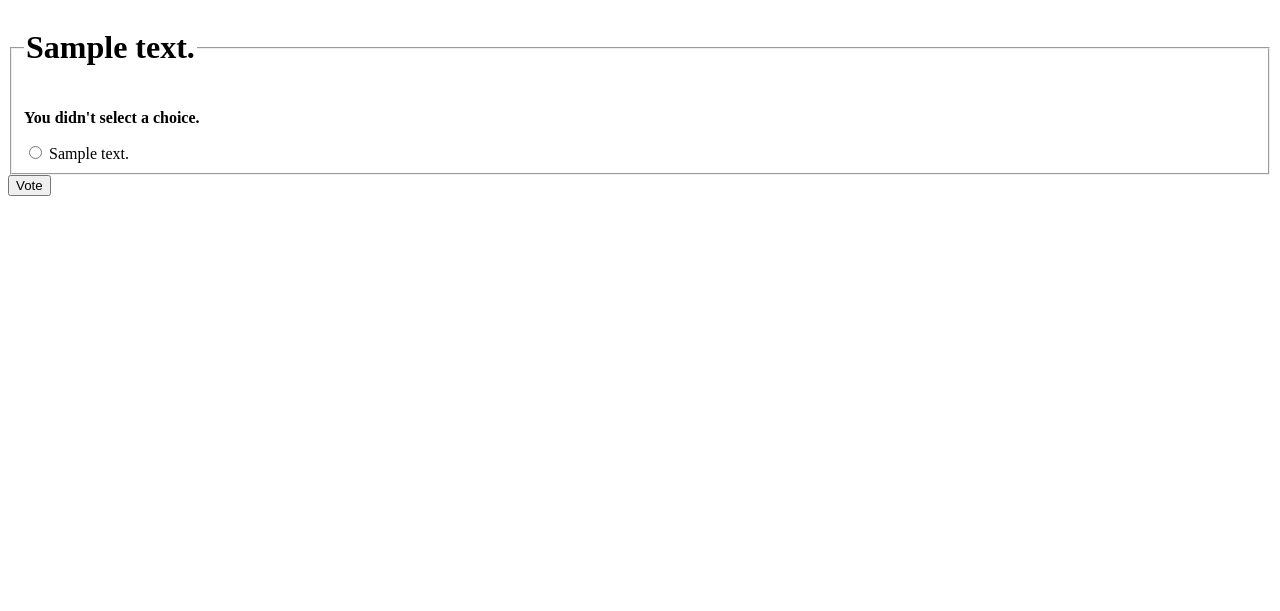
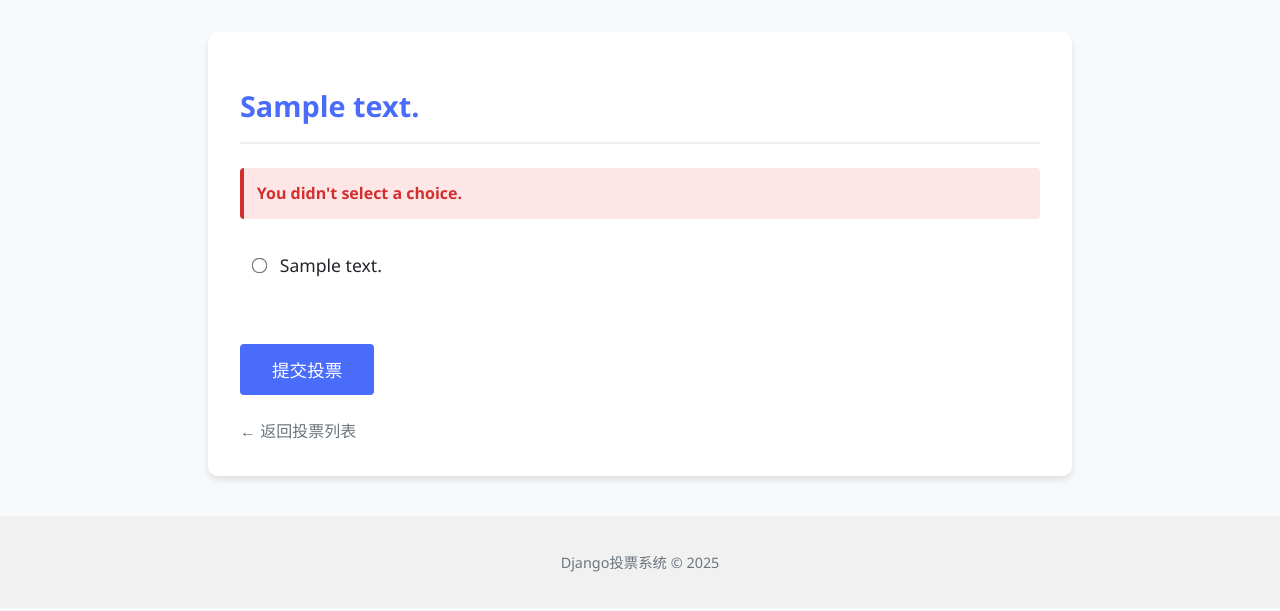
Before and after one commit to SaintFore/django_tutorial, a Django app: page /polls/1/vote/ in a window 1280 px wide. Shown: the top 611 px of the page. Run offline with Django 5.2, Linux system fonts and the light colour scheme; tables that the repository leaves empty hold one stand-in row (values such as "Sample post").

Commit message:
feat: 添加投票系统样式和交互脚本，优化投票详情页布局

```diff
--- /dev/null
+++ b/polls/static/polls/base.css
@@ -0,0 +1,95 @@
+/* 投票系统样式 */
+
+/* 投票详情页样式 */
+.poll-container {
+  max-width: 800px;
+  margin: 2rem auto;
+  padding: 2rem;
+  background-color: white;
+  border-radius: 10px;
+  box-shadow: 0 4px 6px rgba(0, 0, 0, 0.1);
+}
+
+.poll-title {
+  color: var(--primary-color, #4a6cfa);
+  margin-bottom: 1.5rem;
+  font-size: 1.8rem;
+  border-bottom: 2px solid #eee;
+  padding-bottom: 0.8rem;
+}
+
+.error-message {
+  background-color: #ffe6e6;
+  color: #d32f2f;
+  padding: 0.8rem;
+  border-radius: 4px;
+  margin-bottom: 1.5rem;
+  border-left: 4px solid #d32f2f;
+}
+
+.choice-fieldset {
+  border: none;
+  padding: 0;
+  margin: 1.5rem 0;
+}
+
+.choice-item {
+  margin-bottom: 1rem;
+  display: block;
+  padding: 0.5rem;
+  border-radius: 4px;
+  transition: background-color 0.2s;
+}
+
+.choice-item:hover {
+  background-color: #f5f5f5;
+}
+
+.choice-input {
+  margin-right: 0.6rem;
+  transform: scale(1.2);
+}
+
+.choice-label {
+  font-size: 1.1rem;
+  cursor: pointer;
+}
+
+.submit-button {
+  background-color: var(--primary-color, #4a6cfa);
+  color: white;
+  border: none;
+  padding: 0.8rem 2rem;
+  font-size: 1.1rem;
+  border-radius: 4px;
+  cursor: pointer;
+  transition: background-color 0.3s;
+  margin-top: 1rem;
+}
+
+.submit-button:hover {
+  background-color: #3a5ad9;
+}
+
+.back-link {
+  display: inline-block;
+  margin-top: 1.5rem;
+  color: var(--secondary-color, #6c757d);
+  text-decoration: none;
+}
+
+.back-link:hover {
+  text-decoration: underline;
+}
+
+/* 媒体查询 */
+@media (max-width: 768px) {
+  .poll-container {
+    margin: 1rem;
+    padding: 1rem;
+  }
+
+  .poll-title {
+    font-size: 1.5rem;
+  }
+}
--- /dev/null
+++ b/polls/static/polls/base.js
@@ -0,0 +1,17 @@
+// 投票系统交互脚本
+
+document.addEventListener('DOMContentLoaded', function() {
+  // 选项交互增强
+  const choiceItems = document.querySelectorAll('.choice-item');
+
+  choiceItems.forEach(item => {
+    // 点击整个选项区域时选中对应的单选按钮
+    item.addEventListener('click', function(e) {
+      // 避免点击单选按钮本身时触发两次
+      if (e.target.tagName !== 'INPUT') {
+        const radio = item.querySelector('input[type="radio"]');
+        radio.checked = true;
+      }
+    });
+  });
+});
--- /dev/null
+++ b/polls/templates/polls/base.html
@@ -0,0 +1,12 @@
+{% extends "begin/base.html" %}
+{% load static %}
+
+{% block extra_css %}
+  <link rel="stylesheet" href="{% static 'polls/base.css' %}">
+  {% block polls_extra_css %}{% endblock %}
+{% endblock %}
+
+{% block extra_js %}
+  <script src="{% static 'polls/base.js' %}" defer></script>
+  {% block polls_extra_js %}{% endblock %}
+{% endblock %}
--- a/polls/templates/polls/detail.html
+++ b/polls/templates/polls/detail.html
@@ -1,19 +1,44 @@
+{% extends "polls/base.html" %}
+{% load static %}
+
+{% block title %}{{ question.question_text }} | 投票系统{% endblock %}
+
+{% block content %}
+<div class="poll-container">
+  <h1 class="poll-title">{{ question.question_text }}</h1>
+
+  {% if error_message %}
+    <div class="error-message">
+      <strong>{{ error_message }}</strong>
+    </div>
+  {% endif %}
+
   <form action="{% url 'polls:vote' question.id %}" method="post">
     {% csrf_token %}
-  <fieldset>
-    <legend><h1>{{ question.question_text }}</h1></legend>
-    {% if error_message %}
-    <p><strong>{{ error_message }}</strong></p>
-    {% endif %} {% for choice in question.choice_set.all %}
+    <fieldset class="choice-fieldset">
+      {% for choice in question.choice_set.all %}
+        <div class="choice-item">
           <input
+            class="choice-input"
             type="radio"
             name="choice"
             id="choice{{ forloop.counter }}"
             value="{{ choice.id }}"
           />
-    <label for="choice{{ forloop.counter }}">{{ choice.choice_text }}</label
-    ><br />
+          <label class="choice-label" for="choice{{ forloop.counter }}">
+            {{ choice.choice_text }}
+          </label>
+        </div>
+      {% empty %}
+        <p>这个问题还没有选项。</p>
       {% endfor %}
     </fieldset>
-  <input type="submit" value="Vote" />
+
+    {% if question.choice_set.all %}
+      <button type="submit" class="submit-button">提交投票</button>
+    {% endif %}
   </form>
+
+  <a href="{% url 'polls:index' %}" class="back-link">← 返回投票列表</a>
+</div>
+{% endblock %}
```
Lines whose indentation alone changed are shown as unchanged.
